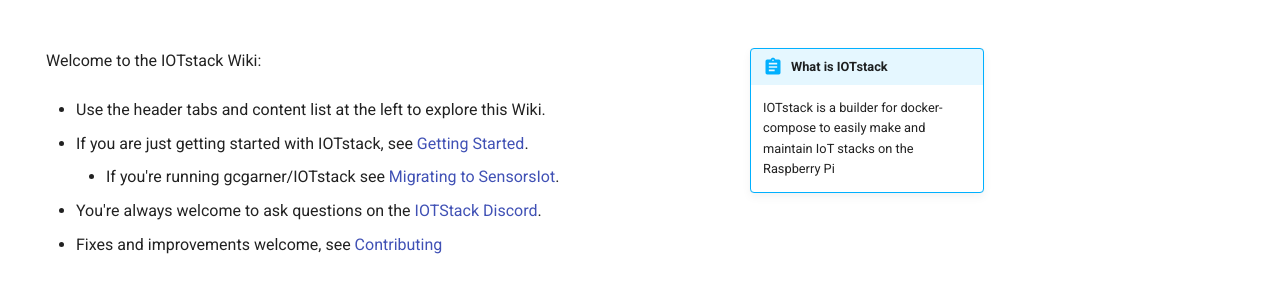
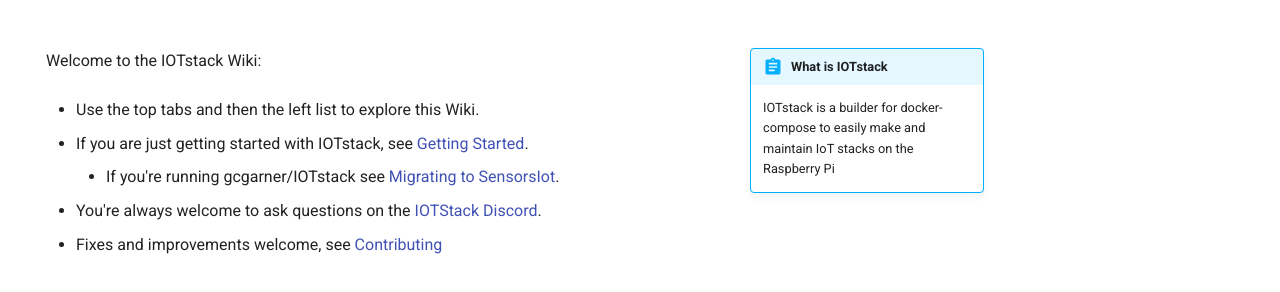
Before and after one commit to gcgarner/IOTstack, an MkDocs documentation site: the page built from docs/index.md, in a window 1280 px wide. Shown: the part 180-472 px from the top of the page. Built offline with MkDocs 1.6.1 and Material for MkDocs 9.7.7, drawn with Linux system fonts in a browser that asks for light colours; comment, search, counter and statistics services are not loaded.

Commit message:
docs: improve Wiki home page
* reword navigation instructions
* properly link using relative path to .md-file

```diff
--- a/docs/index.md
+++ b/docs/index.md
@@ -12,13 +12,13 @@
 Welcome to the IOTstack Wiki:
 
 * <span class="show-when-wide-layout">
-  Use the header tabs and content list at the left to explore this Wiki.
+  Use the top tabs and then the left list to explore this Wiki.
   </span>
   <label class="show-when-narrow-layout">
   Click the "≡" icon to navigate this Wiki.
   </label>
 
-* If you are just getting started with IOTstack, see [Getting Started](Basic_setup/).
+* If you are just getting started with IOTstack, see [Getting Started](Basic_setup/index.md).
     * If you're running gcgarner/IOTstack see [Migrating to SensorsIot](Updates/gcgarner-migration.md).
 
 * You're always welcome to ask questions on the [IOTStack Discord](https://discord.gg/ZpKHnks).
```
